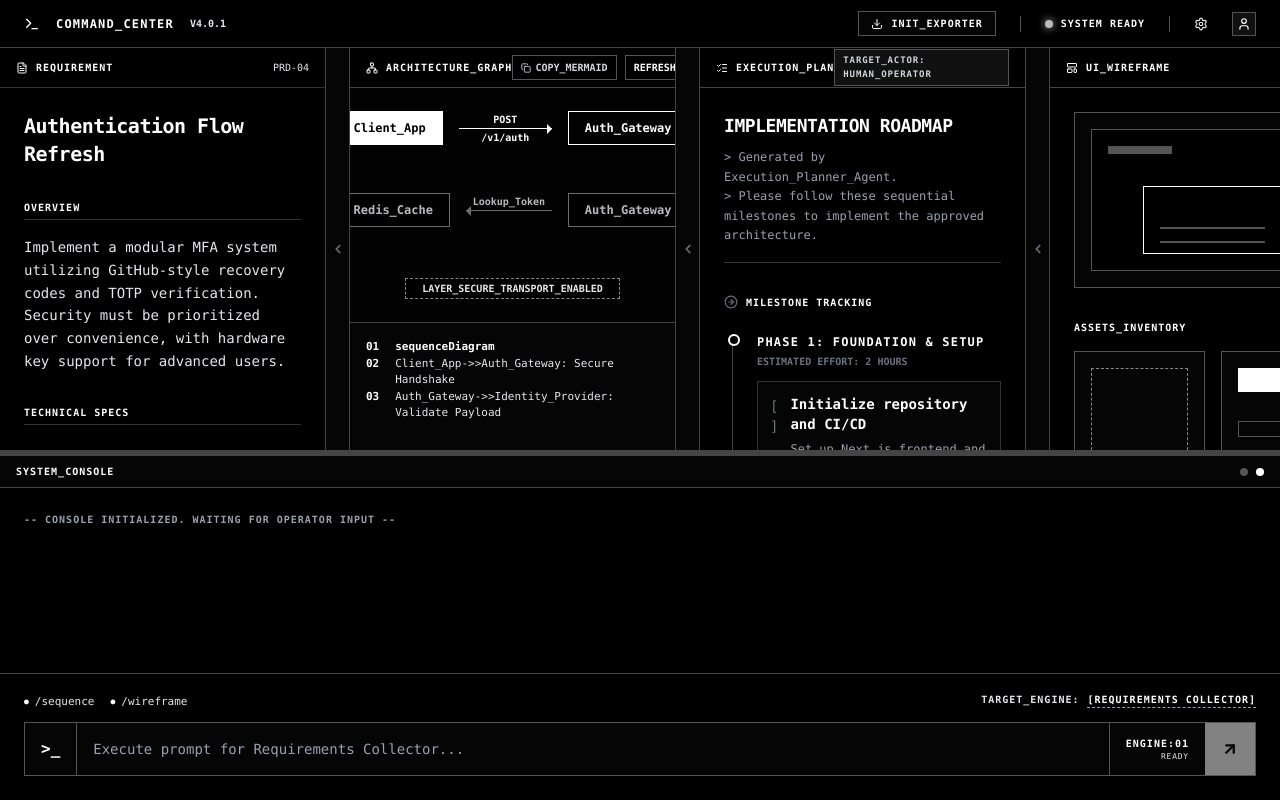
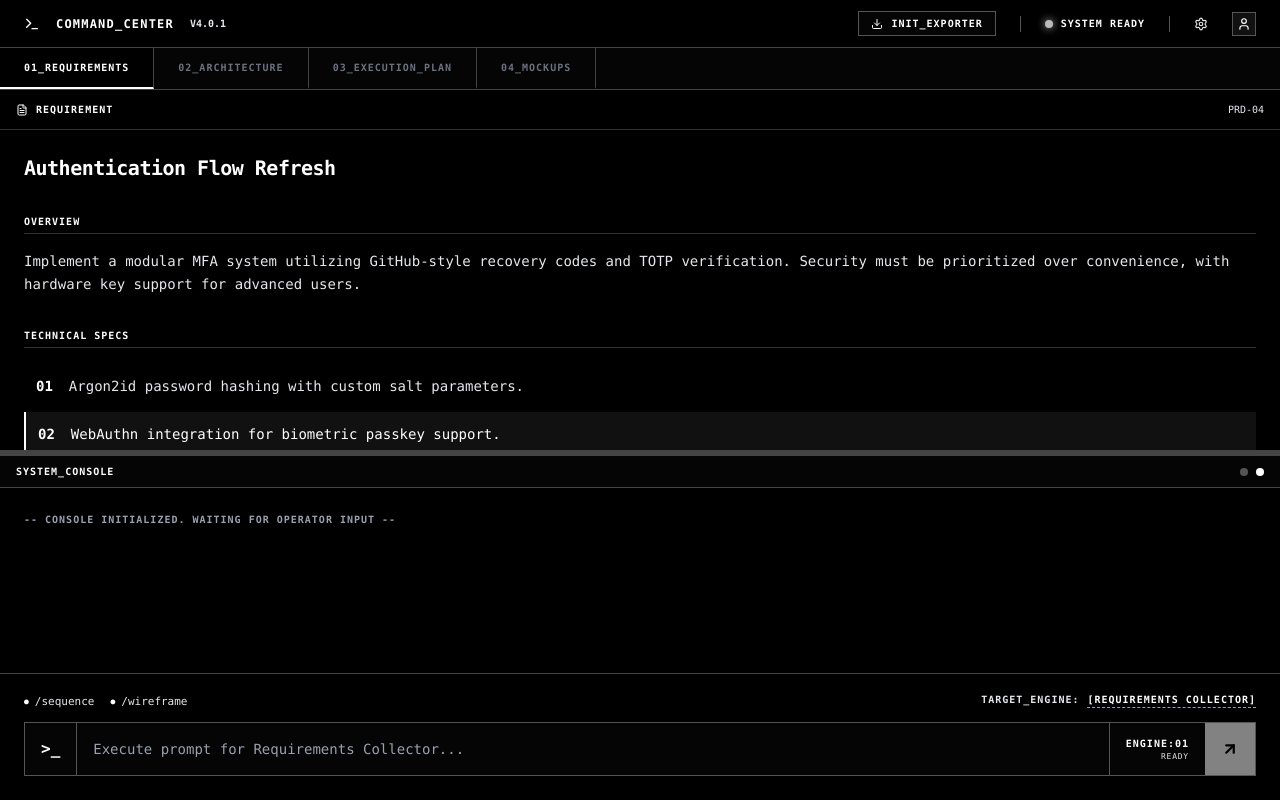
Before and after one commit to CSC392-CSC492-Building-AI-ML-systems/AgenticMentor-Winter2026, a Next.js app in the folder frontend/: page /project/1 in a window 1280 px wide. Built offline with nearby package versions, Linux system fonts and the light colour scheme.

Commit message:
Converted panels corresponding to agent outputs into tabs for better UX

```diff
--- a/frontend/app/project/[id]/page.tsx
+++ b/frontend/app/project/[id]/page.tsx
@@ -6,81 +6,56 @@ import RequirementPanel from "@/components/panels/RequirementPanel";
 import ArchitecturePanel from "@/components/panels/ArchitecturePanel";
 import WireframePanel from "@/components/panels/WireframePanel";
 import ExecutionPanel from "@/components/panels/ExecutionPanel";
-import { ChevronLeft, ChevronRight } from "lucide-react";
 
 export default function ProjectPage() {
-  const [panels, setPanels] = useState({
-    req: true,
-    arch: true,
-    exec: true,
-    mock: true,
-  });
+  // 1. State to track the currently active tab
+  const [activeTab, setActiveTab] = useState("req");
 
-  const togglePanel = (key: keyof typeof panels) => {
-    setPanels(prev => ({ ...prev, [key]: !prev[key] }));
-  };
-
-  const PanelWrapper = ({ id, title, isExpanded, children }: { id: keyof typeof panels, title: string, isExpanded: boolean, children: React.ReactNode }) => {
-    if (!isExpanded) {
-      // COLLAPSED STATE: Thin vertical strip
-      return (
-        <div
-          onClick={() => togglePanel(id)}
-          className="w-10 border-r border-[#444] flex flex-col items-center py-4 bg-[#050505] hover:bg-white hover:text-black transition-colors cursor-pointer flex-shrink-0 text-gray-500 group"
-          title={`Expand ${title}`}
-        >
-          <ChevronRight size={14} className="mb-6 group-hover:text-black stroke-[3px]" />
-          <span className="text-[10px] font-bold tracking-widest uppercase rotate-180 group-hover:text-black whitespace-nowrap" style={{ writingMode: 'vertical-rl' }}>
-            {title}
-          </span>
-        </div>
-      );
-    }
-
-    return (
-      // EXPANDED STATE: Full panel with a vertical toggle bar on the right
-      <div className="flex-1 min-w-[350px] flex h-full border-r border-[#444] bg-black overflow-hidden transition-all">
-
-        {/* The Panel Content */}
-        <div className="flex-1 flex flex-col h-full overflow-hidden w-full relative">
-           {children}
-        </div>
-
-        {/* The Vertical Toggle Bar (Replaces overlapping icons) */}
-        <div
-           onClick={() => togglePanel(id)}
-           className="w-6 bg-[#050505] border-l border-[#444] hover:bg-white hover:text-black text-gray-500 cursor-pointer flex flex-col items-center justify-center transition-colors flex-shrink-0"
-           title={`Collapse ${title}`}
-        >
-           <ChevronLeft size={14} className="stroke-[3px]" />
-        </div>
-      </div>
-    );
-  };
+  // 2. Define our tabs
+  const tabs = [
+    { id: "req", label: "01_Requirements" },
+    { id: "arch", label: "02_Architecture" },
+    { id: "exec", label: "03_Execution_Plan" },
+    { id: "mock", label: "04_Mockups" }
+  ];
 
   return (
     <div className="flex flex-col h-screen w-full bg-black font-mono selection:bg-gray-200 selection:text-black">
       <TopNav />
 
-      {/* The Dynamic, Overflow-Safe Flex Grid */}
-      <div className="flex-1 flex overflow-hidden">
-        <PanelWrapper id="req" title="01_Requirements" isExpanded={panels.req}>
-          <RequirementPanel />
-        </PanelWrapper>
+      {/* 3. Scrollable Tab Bar (Mobile Friendly!) */}
+      <div className="flex overflow-x-auto border-b border-[#444] bg-[#050505] flex-shrink-0 [&::-webkit-scrollbar]:hidden">
+        {tabs.map((tab) => (
+          <button
+            key={tab.id}
+            onClick={() => setActiveTab(tab.id)}
+            className={`px-6 py-3 text-[10px] font-bold tracking-widest uppercase whitespace-nowrap border-r border-[#444] transition-colors
+              ${activeTab === tab.id
+                ? "bg-black text-white border-b-2 border-b-white" // Active State
+                : "text-gray-500 hover:bg-[#111] hover:text-gray-300 border-b-2 border-b-transparent" // Inactive State
+              }
+            `}
+          >
+            {tab.label}
+          </button>
+        ))}
 
-        <PanelWrapper id="arch" title="02_Architecture" isExpanded={panels.arch}>
-          <ArchitecturePanel />
-        </PanelWrapper>
-
-        <PanelWrapper id="exec" title="03_Execution_Plan" isExpanded={panels.exec}>
-          <ExecutionPanel />
-        </PanelWrapper>
-
-        <PanelWrapper id="mock" title="04_Mockups" isExpanded={panels.mock}>
-          <WireframePanel />
-        </PanelWrapper>
+        {/* Spacer to fill the rest of the bar */}
+        <div className="flex-1 border-b-2 border-b-transparent"></div>
       </div>
 
+      {/* 4. Active Panel Content Area */}
+      <div className="flex-1 flex overflow-hidden bg-black">
+        {/* We wrap the active panel in a div that takes up 100% of the width/height */}
+        <div className="flex-1 flex flex-col h-full overflow-hidden w-full">
+          {activeTab === "req" && <RequirementPanel />}
+          {activeTab === "arch" && <ArchitecturePanel />}
+          {activeTab === "exec" && <ExecutionPanel />}
+          {activeTab === "mock" && <WireframePanel />}
+        </div>
+      </div>
+
+      {/* 5. Console Window - Still sits nicely at the bottom */}
       <ConsoleWindow />
     </div>
   );
```
